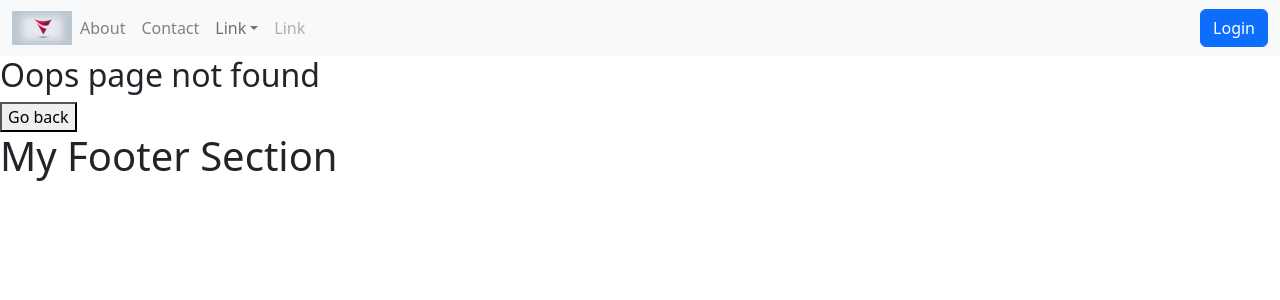
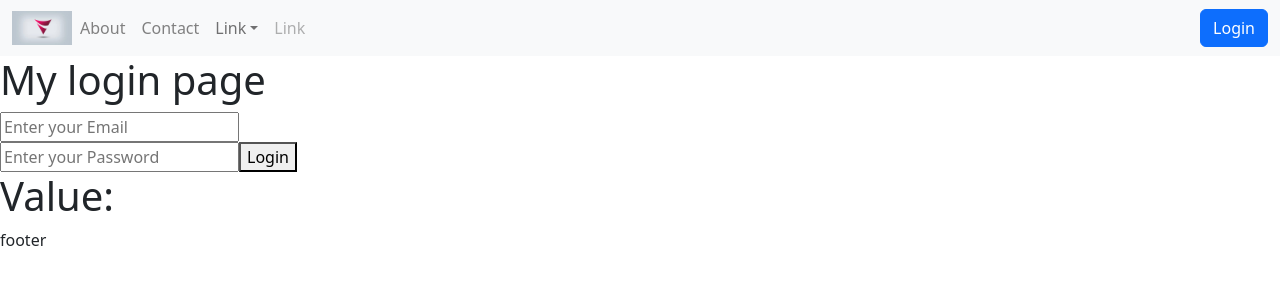
Before and after one commit to umang-shahi/Reacttutorial, a React (Create React App) app: page /login in a window 1280 px wide. Before the commit this address had no page. Shown: the top 300 px of the page. Built offline with nearby package versions, Linux system fonts and the light colour scheme.

Commit message:
Add nested routing

```diff
--- a/src/App.js
+++ b/src/App.js
@@ -6,6 +6,10 @@ import Header from "./components/Header/Header";
 import Footer from "./components/Footer/Footer";
 import Contact from "./components/Pages/Contact/Contact";
 import PageNotFound from "./components/Pages/Notfound/PageNotFound";
+import Login from "./components/Pages/User/Login";
+import ProtectedRoute from "./components/Protectedroute/ProtectedRoute";
+
+
 
 
 function App() {
@@ -14,8 +18,15 @@ function App() {
       <BrowserRouter>
         <Header />
         <Routes>
-          <Route exact path="/" element={<Home />} />
-          <Route path="/about" element={<About />} />
+          <Route exact path="/" element={<ProtectedRoute Component={Home}/>} />
+
+
+          <Route path="/about" element={<About />}/>
+
+          <Route path="/login" element ={<Login/>}/>
+
+
+
           <Route path="/contact" element={<Contact />} />
           <Route path="*" element={<PageNotFound />} />
         </Routes>
--- a/src/components/Footer/Footer.jsx
+++ b/src/components/Footer/Footer.jsx
@@ -1,11 +1,14 @@
 import React from 'react';
+
+
 
 const Footer = () => {
   return (
     <>
     <div>
-     <h1> My Footer Section</h1>
-    </div>
+      </div>
+
+       footer
     </>
   );
 };
--- a/src/components/Header/Header.jsx
+++ b/src/components/Header/Header.jsx
@@ -11,7 +11,7 @@ import { NavLink } from "react-router-dom";
 
 const Header = () => {
   const cssStyle = {
-    width :"60px"
+    width :"60px" ,
   }
 
   const myStyle ={
@@ -56,13 +56,17 @@ const Header = () => {
               Link
             </Nav.Link>
           </Nav>
-
           <Form className="d-flex">
 
 
+            <NavLink to="/login">
+            <Button variant="primary"> Login </Button>{' '}
 
-          <Button variant="primary"> Login </Button>{' '}
+            </NavLink>
           </Form>
+
+
+
         </Navbar.Collapse>
       </Container>
     </Navbar>
--- a/src/components/Pages/About/About.jsx
+++ b/src/components/Pages/About/About.jsx
@@ -1,11 +1,16 @@
 import React from 'react';
+
 
 const About = () => {
   return (
     <>
     <div>
       <h1>  this is my about page</h1>
+
     </div>
+
+
+
     </>
   );
 };
--- /dev/null
+++ b/src/components/Pages/User/Login.jsx
@@ -0,0 +1,36 @@
+
+import React,{useState, useEffect} from 'react';
+
+import {useNavigate} from "react-router-dom";
+
+const Login = () => {
+    const [email,setEmail]=useState("")
+    const navigate = useNavigate()
+    const handleLogin = () => {
+
+        localStorage.setItem("login",true)
+        navigate("/")
+    }
+
+    useEffect(()=>{
+        let login = localStorage.getItem("login")
+        if(login){
+            navigate("/")
+        }
+
+    },[navigate])
+
+  return (
+    <>
+    <div>
+      <h1>My login page</h1>
+      <input type ="text" placeholder="Enter your Email" value={email} onChange={(e) =>(setEmail(e.target.value)).target.value}/><br/>
+      <input type ="number" placeholder="Enter your Password"/>
+      <button onClick={handleLogin}>Login</button>
+    </div>
+    <h1> Value:{email}</h1>
+    </>
+  )
+}
+
+export default Login
--- /dev/null
+++ b/src/components/Protectedroute/ProtectedRoute.jsx
@@ -0,0 +1,27 @@
+import React, {useEffect}from 'react';
+import { useNavigate } from 'react-router-dom';
+
+const ProtectedRoute = (props) => {
+
+    const { Component } = props;
+    const navigate =useNavigate();
+
+    useEffect  (() =>{
+        let login = localStorage.getItem("login");
+        if (!login){
+            navigate("/login");
+        }
+
+    },[navigate]);
+
+
+  return (
+    <>
+    <div>
+      <Component/>
+    </div>
+    </>
+  );
+};
+
+export default ProtectedRoute;
```
Also changed, not shown: src/index.js (line endings or trailing spaces).
